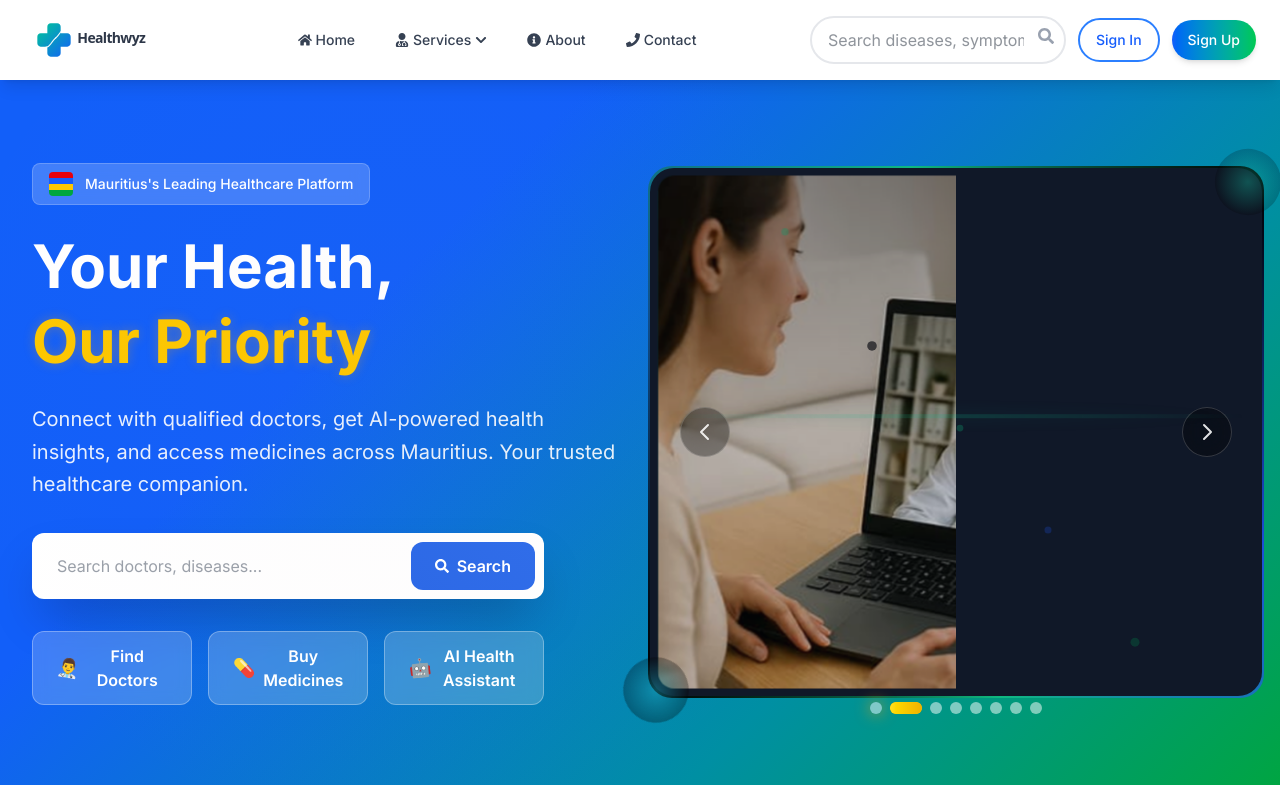
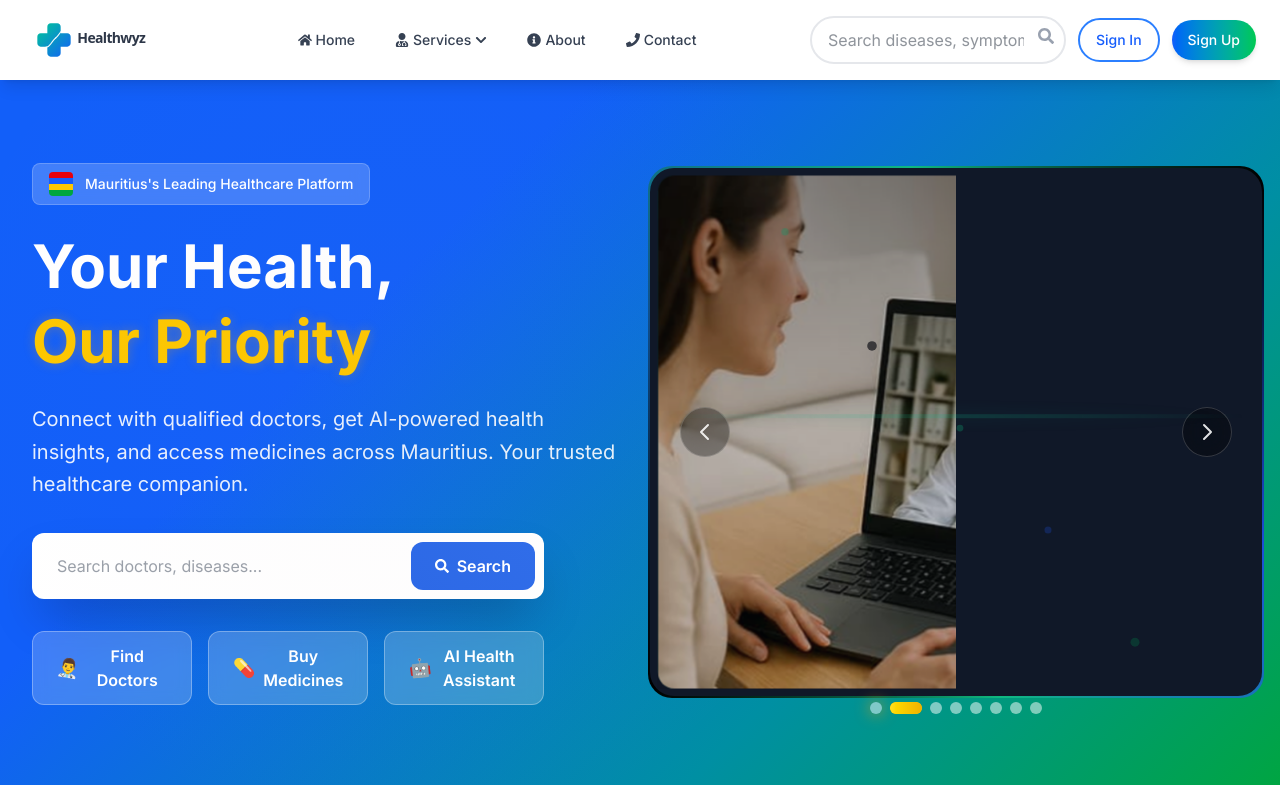
Before and after one commit to guillaume1146/healthways-typescript, a Next.js app: page / in a window 1280 px wide. Shown: the top 800 px of the page. Built offline with nearby package versions, Linux system fonts and the light colour scheme.

Commit message:
Remove circle bulle animation

```diff
--- a/components/home/HeroSection.tsx
+++ b/components/home/HeroSection.tsx
@@ -590,46 +590,6 @@ const HeroSection: React.FC = () => {
                 </svg>
               </motion.button>
 
-              {/* Enhanced Nature-themed Decorative Elements - Responsive */}
-              <motion.div
-                className="absolute -top-4 sm:-top-8 -right-4 sm:-right-8 w-8 h-8 sm:w-16 sm:h-16 rounded-full"
-                animate={{
-                  scale: [1, 1.5, 1],
-                  rotate: [0, 180, 360],
-                  background: [
-                    "radial-gradient(circle, rgba(16, 185, 129, 0.4) 0%, rgba(0, 0, 0, 0.2) 70%)",
-                    "radial-gradient(circle, rgba(29, 78, 216, 0.4) 0%, rgba(0, 0, 0, 0.2) 70%)",
-                    "radial-gradient(circle, rgba(0, 0, 0, 0.5) 0%, rgba(16, 185, 129, 0.2) 70%)",
-                    "radial-gradient(circle, rgba(16, 185, 129, 0.4) 0%, rgba(0, 0, 0, 0.2) 70%)"
-                  ]
-                }}
-                transition={{
-                  duration: 6,
-                  repeat: Infinity,
-                  ease: "easeInOut"
-                }}
-              />
-
-              <motion.div
-                className="absolute -bottom-4 sm:-bottom-8 -left-4 sm:-left-8 w-6 h-6 sm:w-12 sm:h-12 rounded-full"
-                animate={{
-                  scale: [1.5, 1, 1.5],
-                  rotate: [360, 180, 0],
-                  background: [
-                    "radial-gradient(circle, rgba(29, 78, 216, 0.5) 0%, rgba(0, 0, 0, 0.3) 70%)",
-                    "radial-gradient(circle, rgba(0, 0, 0, 0.6) 0%, rgba(16, 185, 129, 0.3) 70%)",
-                    "radial-gradient(circle, rgba(16, 185, 129, 0.5) 0%, rgba(0, 0, 0, 0.3) 70%)",
-                    "radial-gradient(circle, rgba(29, 78, 216, 0.5) 0%, rgba(0, 0, 0, 0.3) 70%)"
-                  ]
-                }}
-                transition={{
-                  duration: 8,
-                  repeat: Infinity,
-                  ease: "easeInOut"
-                }}
-              />
-
-              {/* Nature-themed Floating Particles - Responsive */}
               {[...Array(5)].map((_, i) => (
                 <motion.div
                   key={i}
```
